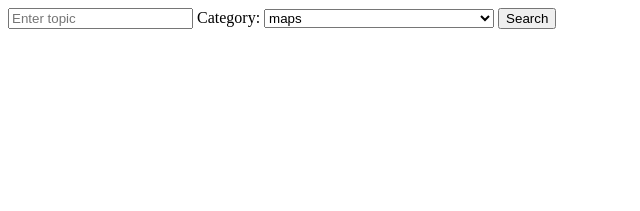
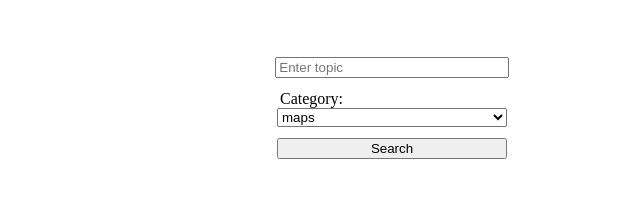
Before and after one commit to claricetran/library-of-congress-search, a plain HTML site: page index.html in a window 1280 px wide. Shown: the whole page, without its empty margins (0-640 px from the left). Drawn offline with Linux system fonts and the light colour scheme.

Commit message:
Index position styling

```diff
--- a/assets/css/style.css
+++ b/assets/css/style.css
@@ -1,3 +1,32 @@
 header {
     text-align: center;
 }
+
+#SearchBoxIndex {
+    width: 60vw;
+    height: 200px;
+    display: flex;
+}
+
+
+#SearchBoxIndex form{
+    display: flex;
+    flex-direction: column;
+    align-items: center;
+    margin: auto;
+}
+
+.indexQueryInput {
+    width: 98%;
+    margin: 5%;
+}
+
+label {
+    position: relative;
+    right: 35%;
+}
+
+.indexSearchBtn {
+    width: 100%;
+    margin: 5%;
+}
--- a/index.html
+++ b/index.html
@@ -8,7 +8,8 @@
     <link rel="stylesheet" href="./assets/css/style.css" />
   </head>
   <body>
-    <form id="SearchBoxIndex">
+    <div id="SearchBoxIndex">
+      <form >
         <input type="text" name="queryInput" id="queryInput" class="indexQueryInput" placeholder="Enter topic">
         <label for="categoryInput">Category: </label>
         <select name="categoryInput" id="categoryInput" class="indexCategoryInput">
@@ -23,6 +24,7 @@
         </select>
         <button  id="searchBtn" class="indexSearchBtn">Search</button>
       </form>
+    </div>
     <script src="./assets/js/script.js"></script>
   </body>
 </html>
```
Lines whose indentation alone changed are shown as unchanged.
